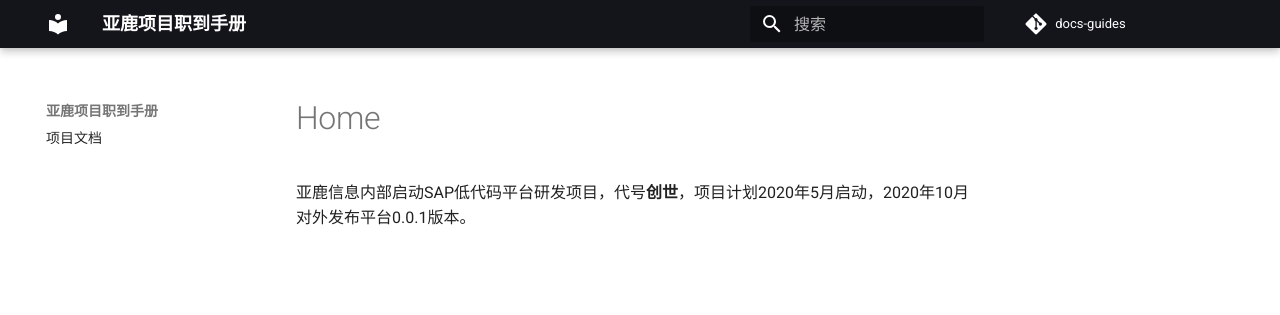
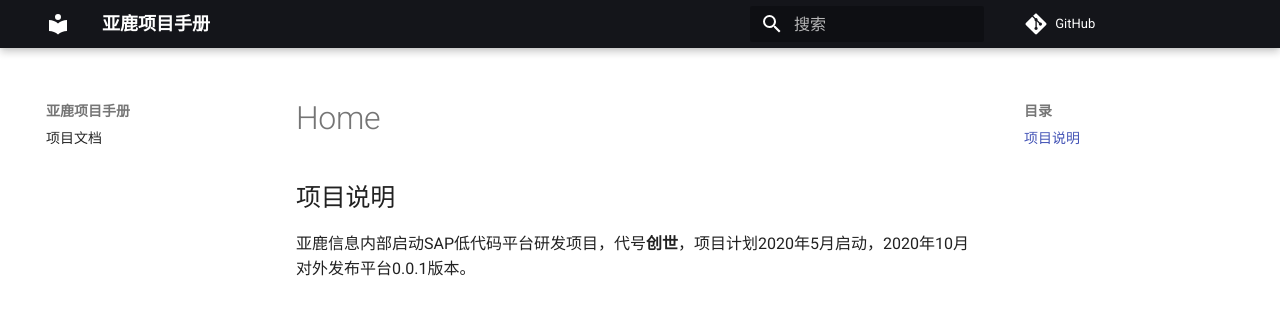
Before and after one commit to Yaluoo/docs-guides-PUBLIC, an MkDocs documentation site: the page built from docs/index.md, in a window 1280 px wide. Shown: the top 315 px of the page. Built offline with MkDocs 1.6.1 and Material for MkDocs 9.7.7, drawn with Linux system fonts in a browser that asks for light colours; comment, search, counter and statistics services are not loaded.

Commit message:
update index

```diff
--- a/docs/index.md
+++ b/docs/index.md
@@ -1 +1,2 @@
+## 项目说明
 亚鹿信息内部启动SAP低代码平台研发项目，代号**创世**，项目计划2020年5月启动，2020年10月对外发布平台0.0.1版本。
--- a/mkdocs.yml
+++ b/mkdocs.yml
@@ -1,10 +1,10 @@
 dev_addr: localhost:9010
 
-site_name: 亚鹿项目职到手册
+site_name: 亚鹿项目手册
 site_author: 亚鹿信息
 copyright: 版权所有 © [亚鹿信息](https://yaluoo.com)
 
-repo_name: docs-guides
+#repo_name: docs-guides
 repo_url: https://github.com/Yaluoo/docs-guides.git
 
 theme:
```
